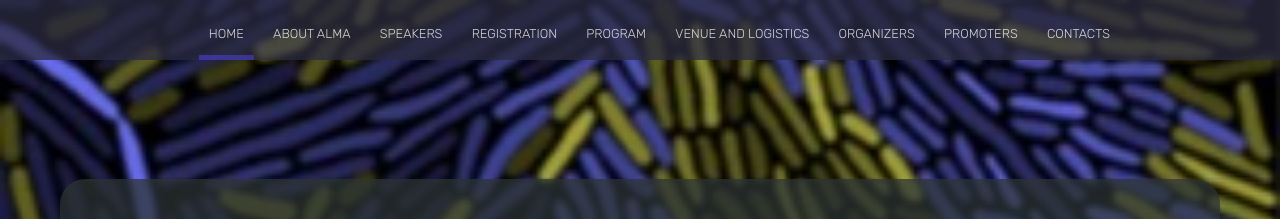
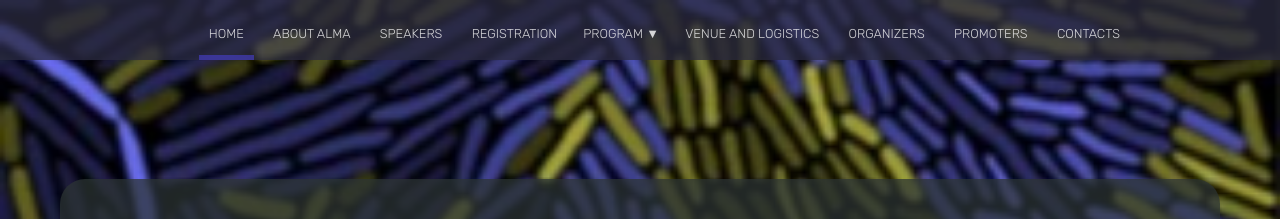
Before and after one commit to almadalcoschool/almadalcoschool.github.io, a Jekyll site: the page built from index.html, in a window 1280 px wide. Shown: the top 219 px of the page. Built offline with Jekyll 4.4.1, drawn with Linux system fonts in a browser that asks for light colours; nearby versions of some CDN libraries; the list of posts is cut into pages by our own code.

Commit message:
dropdown menu

```diff
--- a/_includes/navigation.html
+++ b/_includes/navigation.html
@@ -1,4 +1,4 @@
-<nav>
+<!-- <nav>
 	<a class="nav-toggle" id="open-nav" href="#">&#9776;</a>
 	{% for link in site.data.navigation %}
 		{% assign class = "" %}
@@ -11,4 +11,35 @@
 		{% endif %}
 		<a href="{% include relative-src.html src=link.link %}" class="{{ class }}" {% if link.new_window %}target="_blank"{% endif %}>{{ link.name }}</a>
 	{% endfor %}
+</nav> -->
+
+<nav>
+  <a class="nav-toggle" id="open-nav" href="#">&#9776;</a>
+
+  {% for link in site.data.navigation %}
+    {% assign class = "" %}
+    {% if link.highlight %}
+      {% assign class = class | append: " highlight" %}
+    {% endif %}
+
+    {% if link.link == page.url %}
+      {% assign class = class | append: " active" %}
+    {% endif %}
+
+    {% if link.sublinks %}
+      <!-- Dropdown -->
+      <div class="dropdown {{ class }}">
+        <span class="dropbtn">{{ link.name }} ▼</span>
+        <div class="dropdown-content">
+          {% for sublink in link.sublinks %}
+            <a href="{% include relative-src.html src=sublink.link %}" {% if sublink.new_window %}target="_blank"{% endif %}>{{ sublink.name }}</a>
+          {% endfor %}
+        </div>
+      </div>
+    {% else %}
+      <!-- Link normale -->
+      <a href="{% include relative-src.html src=link.link %}" class="{{ class }}" {% if link.new_window %}target="_blank"{% endif %}>{{ link.name }}</a>
+    {% endif %}
+
+  {% endfor %}
 </nav>
--- a/_sass/navigation.scss
+++ b/_sass/navigation.scss
@@ -67,3 +67,46 @@
 	}
 
 }
+
+/* Dropdown menu */
+.dropdown {
+  position: relative;
+  display: inline-block;
+}
+
+.dropbtn {
+  cursor: pointer;
+  padding: 14px 10px; /* allinea con gli altri link */
+  text-transform: uppercase;
+  color: rgba(255,255,255,.8);
+}
+
+.dropdown-content {
+  display: none;
+  position: absolute;
+  background: #fff;
+  min-width: 160px;
+  box-shadow: 0 8px 16px rgba(0,0,0,0.2);
+  z-index: 100;
+}
+
+.dropdown-content a {
+  display: block;
+  color: #000;
+  padding: 10px 16px;
+  text-decoration: none;
+}
+
+.dropdown-content a:hover {
+  background: #eee;
+}
+
+.dropdown:hover .dropdown-content {
+  display: block;
+}
+
+/* Mobile: dropdown si apre al click */
+@media (max-width: 767px) {
+  .dropdown-content { position: relative; box-shadow: none; }
+  .dropdown:hover .dropdown-content { display: none; }
+}
```
